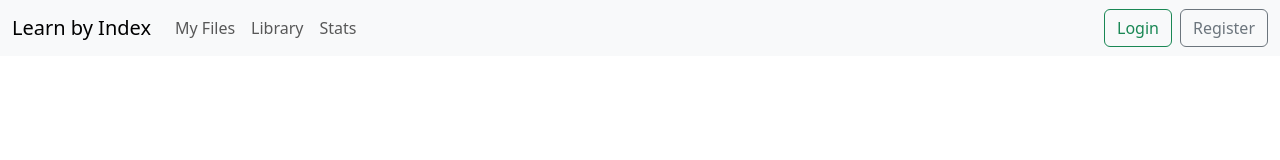
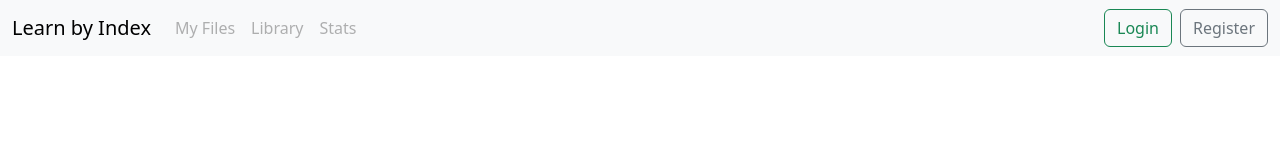
Before and after one commit to bra1nfo0d/flashcards, a React app in the folder frontend/: page /login in a window 1280 px wide. Shown: the top 160 px of the page. Built offline with nearby package versions, Linux system fonts and the light colour scheme; the HTML template or start-up script is replaced by a standard one.

Commit message:
Navbar needed login features added

```diff
--- a/frontend/src/components/AppNavbar.jsx
+++ b/frontend/src/components/AppNavbar.jsx
@@ -4,7 +4,10 @@ import Container from "react-bootstrap/Container";
 import Form from "react-bootstrap/Form";
 import Nav from "react-bootstrap/Nav";
 import Navbar from "react-bootstrap/Navbar";
+import OverlayTrigger from "react-bootstrap/OverlayTrigger";
+import Tooltip from "react-bootstrap/Tooltip";
 import { useAuth } from "../auth/AuthContext";
+import { Children } from "react";
 
 function AppNavbar() {
   const { user, logout } = useAuth();
@@ -13,6 +16,37 @@ function AppNavbar() {
   const handleLogout = () => {
     logout();
     navigate("/login");
+  };
+
+  const ProtectedNavLink = ({ to, children }) => {
+    const disabled = !user;
+
+    const link = (
+      <span className={disabled ? "d-inline-block" : ""}>
+        <Nav.Link
+          as={Link}
+          to={disabled ? "#" : to}
+          disabled={disabled}
+          onClick={(e) => {
+            if (disabled) e.preventDefault();
+          }}
+          style={disabled ? { pointerEvents: "none" } : {}}
+        >
+          {children}
+        </Nav.Link>
+      </span>
+    );
+
+    if (!disabled) return link;
+
+    return (
+      <OverlayTrigger
+        placement="bottom"
+        overlay={<Tooltip>need to be logged in</Tooltip>}
+      >
+        {link}
+      </OverlayTrigger>
+    );
   };
 
   return (
@@ -28,15 +62,9 @@ function AppNavbar() {
             style={{ maxHeight: "100px" }}
             navbarScroll
           >
-            <Nav.Link as={Link} to="/files" href="#features">
-              My Files
-            </Nav.Link>
-            <Nav.Link as={Link} to="/library" href="#features">
-              Library
-            </Nav.Link>
-            <Nav.Link as={Link} to="/stats" href="#features">
-              Stats
-            </Nav.Link>
+            <ProtectedNavLink to="/files">My Files</ProtectedNavLink>
+            <ProtectedNavLink to="/library">Library</ProtectedNavLink>
+            <ProtectedNavLink to="/stats">Stats</ProtectedNavLink>
           </Nav>
           <Form className="d-flex">
             {!user ? (
```
